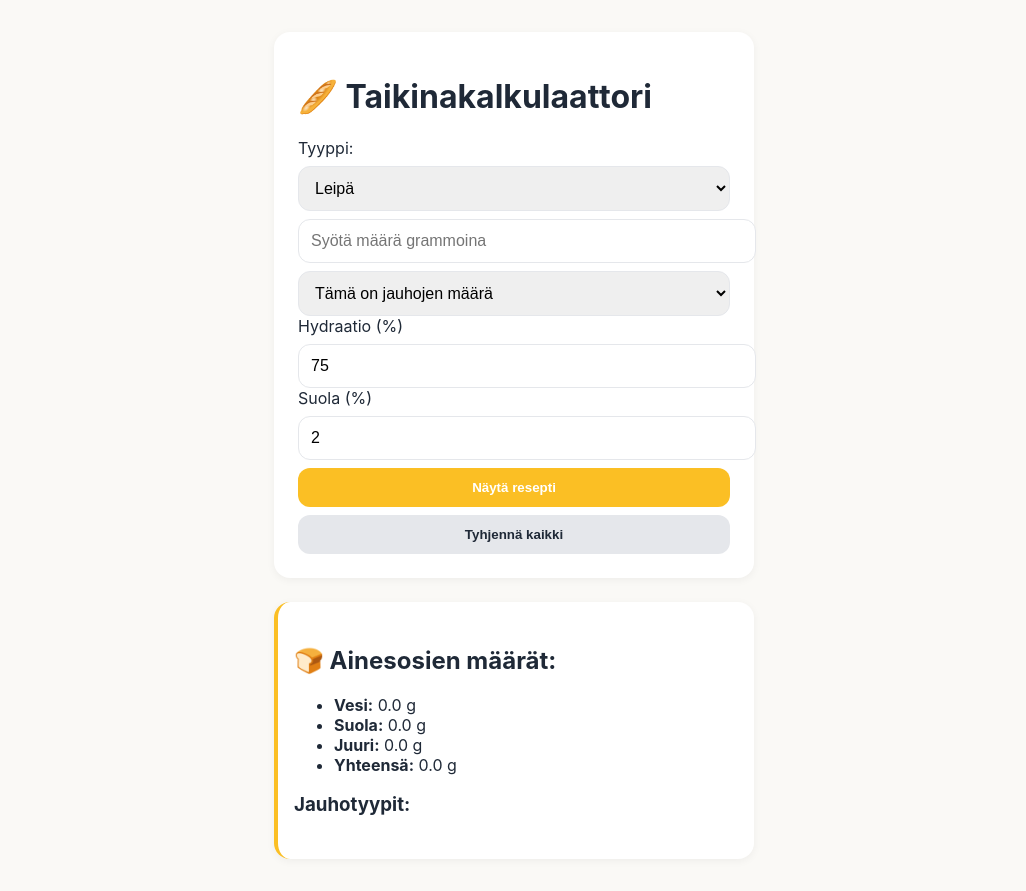
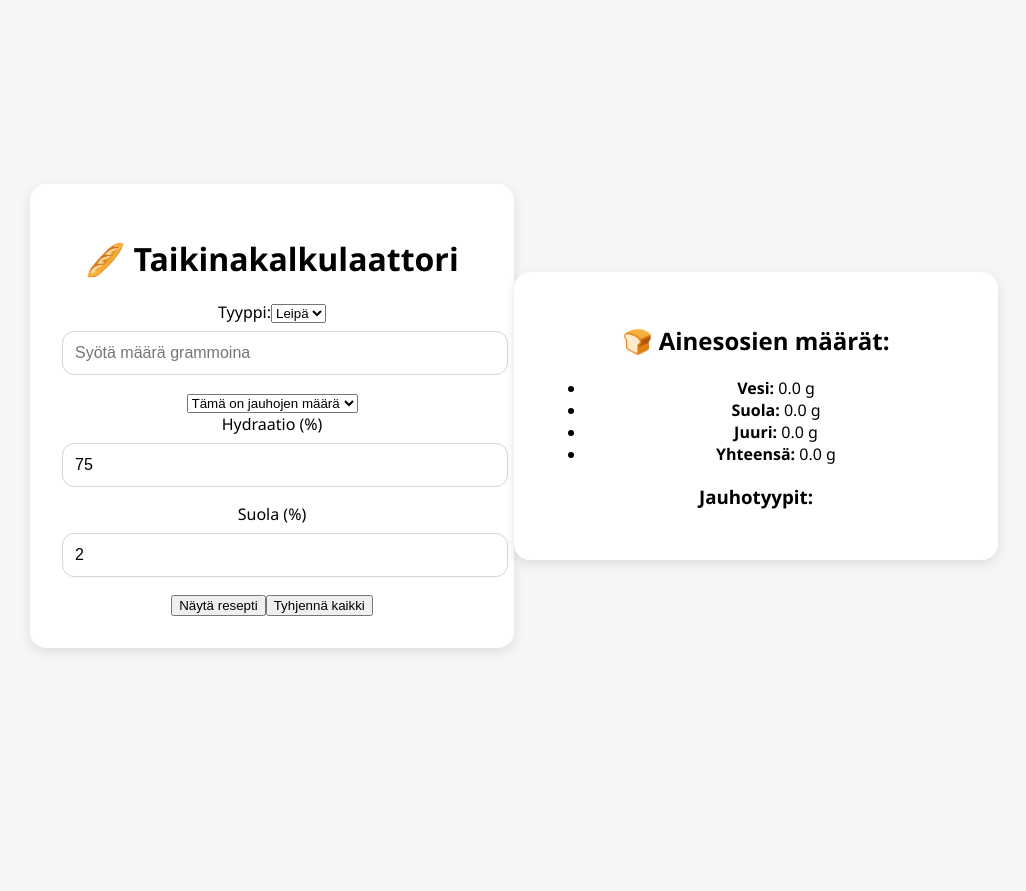
Before and after one commit to VilleJLehtola/Dough-calculator, a React (Vite) app: page / in a window 1280 px wide. Shown: the whole page, without its empty margins (126-1152 px from the left). After the commit the page ends 832 px from the top, so only its background shows below. Built offline with nearby package versions, Linux system fonts and the light colour scheme.

Commit message:
Update styles.css

```diff
--- a/src/styles.css
+++ b/src/styles.css
@@ -1,90 +1,76 @@
-:root {
-  --bg-light: #faf9f6;
-  --card-bg: #ffffff;
-  --accent: #fbbf24;
-  --accent-dark: #d97706;
-  --border-light: #e5e7eb;
-  --text-dark: #1f2937;
-}
-
+/* styles.css */
 body {
+  background-color: #f5f6f8;
+  font-family: 'Segoe UI', Tahoma, Geneva, Verdana, sans-serif;
   margin: 0;
-  font-family: "Inter", sans-serif;
-  background: var(--bg-light);
-  color: var(--text-dark);
+  padding: 0;
 }
 
 .container {
-  max-width: 480px;
-  margin: 2rem auto;
-  padding: 0 1rem;
+  min-height: 100vh;
+  display: flex;
+  justify-content: center;
+  align-items: center;
+  padding: 1rem;
 }
 
 .card {
-  background: var(--card-bg);
-  padding: 1.5rem;
-  border-radius: 1rem;
-  box-shadow: 0 2px 8px rgba(0,0,0,0.05);
-  margin-bottom: 1.5rem;
+  background-color: #fff;
+  padding: 2rem;
+  border-radius: 16px;
+  box-shadow: 0 4px 12px rgba(0, 0, 0, 0.1);
+  width: 100%;
+  max-width: 420px;
+  text-align: center;
 }
 
-input, select {
-  width: 100%;
-  padding: 0.75rem;
-  border: 1px solid var(--border-light);
-  border-radius: 0.75rem;
-  font-size: 1rem;
-  margin-top: 0.5rem;
+button.mode {
+  border: none;
+  padding: 0.6rem 1.2rem;
+  border-radius: 9999px;
+  margin: 0.25rem;
+  cursor: pointer;
+  font-weight: 600;
+  transition: background-color 0.3s ease;
 }
 
-input:focus, select:focus {
-  outline: none;
-  border-color: var(--accent-dark);
-  box-shadow: 0 0 0 2px rgba(251,191,36,0.2);
-}
-
-button {
-  width: 100%;
-  padding: 0.75rem;
-  border: none;
-  border-radius: 0.75rem;
-  font-weight: 600;
-  cursor: pointer;
-  transition: background 0.2s;
-  margin-top: 0.5rem;
-}
-
-.btn-primary {
-  background: var(--accent);
+button.active {
+  background-color: #22c55e;
   color: white;
 }
 
-.btn-primary:hover {
-  background: var(--accent-dark);
+button.inactive {
+  background-color: #e5e7eb;
+  color: #374151;
 }
 
-.btn-secondary {
-  background: var(--border-light);
-  color: var(--text-dark);
+input {
+  width: 100%;
+  padding: 0.75rem;
+  font-size: 1rem;
+  border-radius: 12px;
+  border: 1px solid #d1d5db;
+  margin-top: 0.5rem;
+  margin-bottom: 1rem;
+  outline: none;
+  transition: border-color 0.2s ease;
 }
 
-.btn-secondary:hover {
-  background: #d1d5db;
+input:focus {
+  border-color: #60a5fa;
 }
 
-.result {
-  border-left: 4px solid var(--accent);
-  padding-left: 1rem;
+.output {
+  margin-top: 1.5rem;
+  font-size: 1.1rem;
 }
 
-.checklist li {
-  display: flex;
-  align-items: center;
-  margin-bottom: 0.75rem;
+.output span {
+  font-weight: bold;
 }
 
-.checklist input[type="checkbox"] {
-  margin-right: 0.5rem;
-  width: 1.25rem;
-  height: 1.25rem;
+.subtext {
+  font-size: 0.85rem;
+  color: #6b7280;
+  margin-top: 0.25rem;
 }
```
